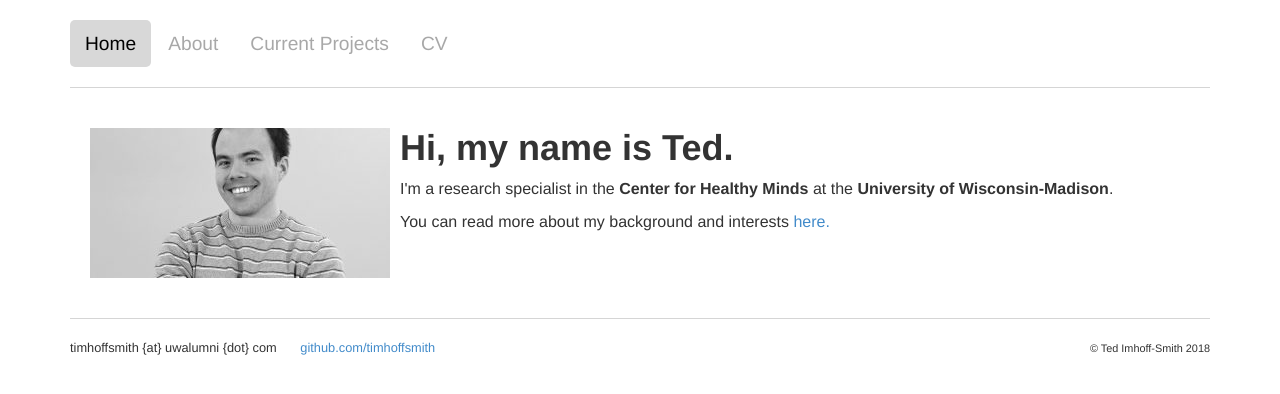
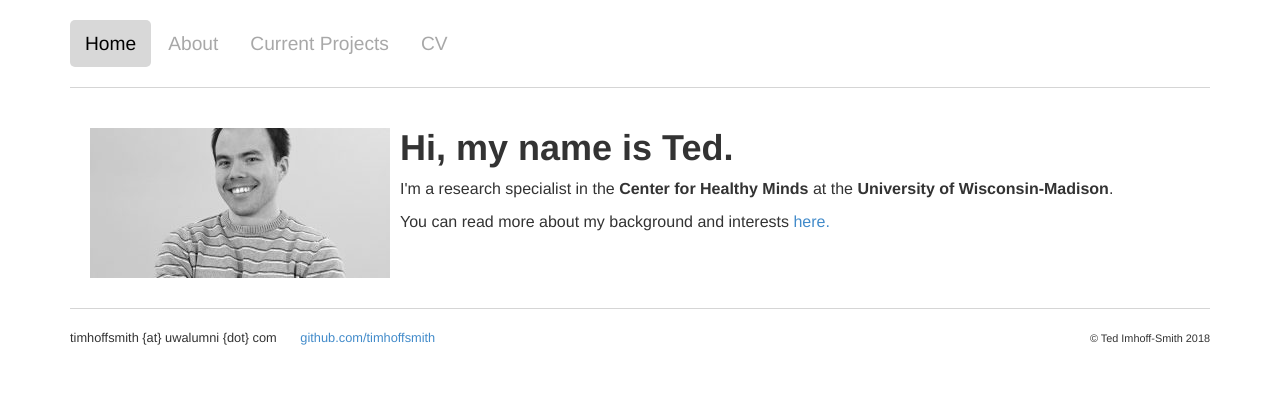
Before and after one commit to timhoffsmith/timhoffsmith.github.io, a Jekyll site: the page built from index.html, in a window 1280 px wide. Shown: the top 394 px of the page. Built offline with Jekyll 4.4.1, drawn with Linux system fonts in a browser that asks for light colours.

Commit message:
Update main.css

```diff
--- a/css/main.css
+++ b/css/main.css
@@ -24,7 +24,7 @@ img {
 
 .blurb {
 	padding-top: 20px;
-	padding-bottom: 40px;
+	padding-bottom: 30px;
 	padding-left: 10px;
 	padding-right: 10px;
 }
```
